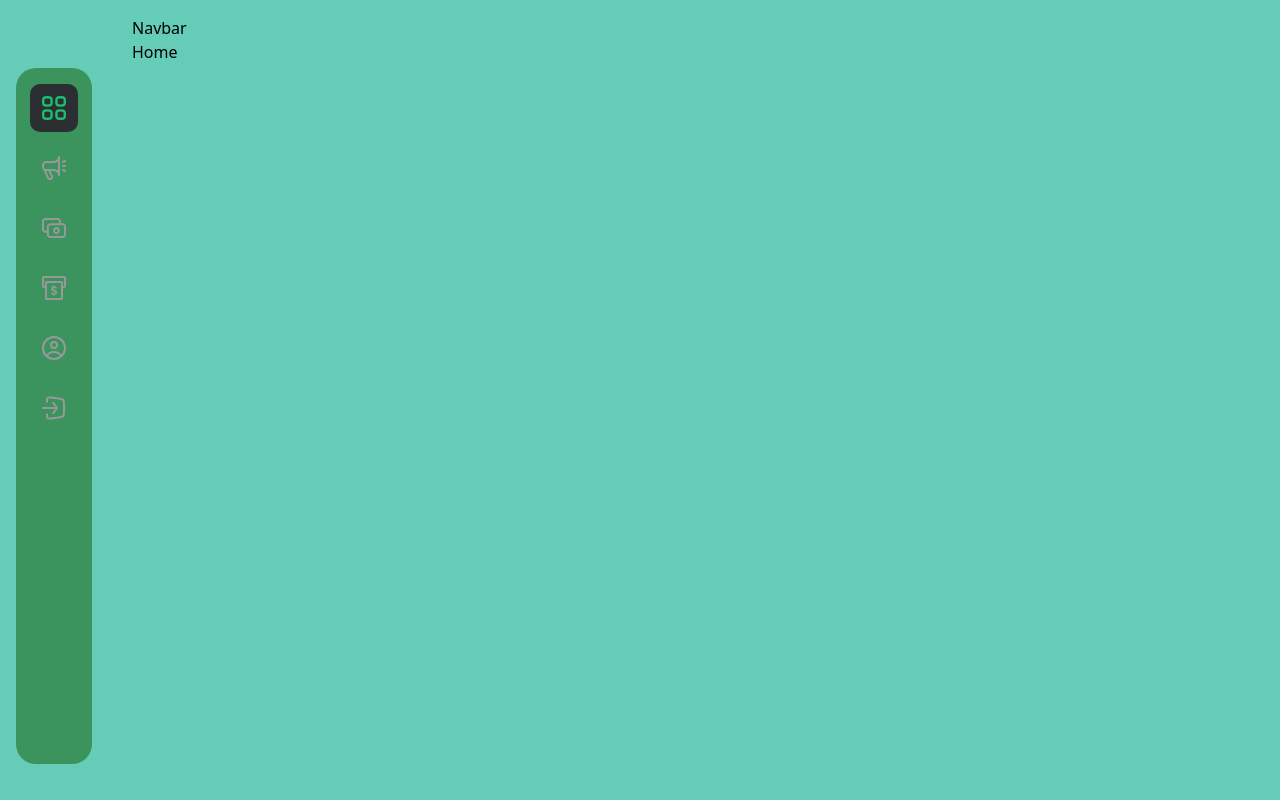
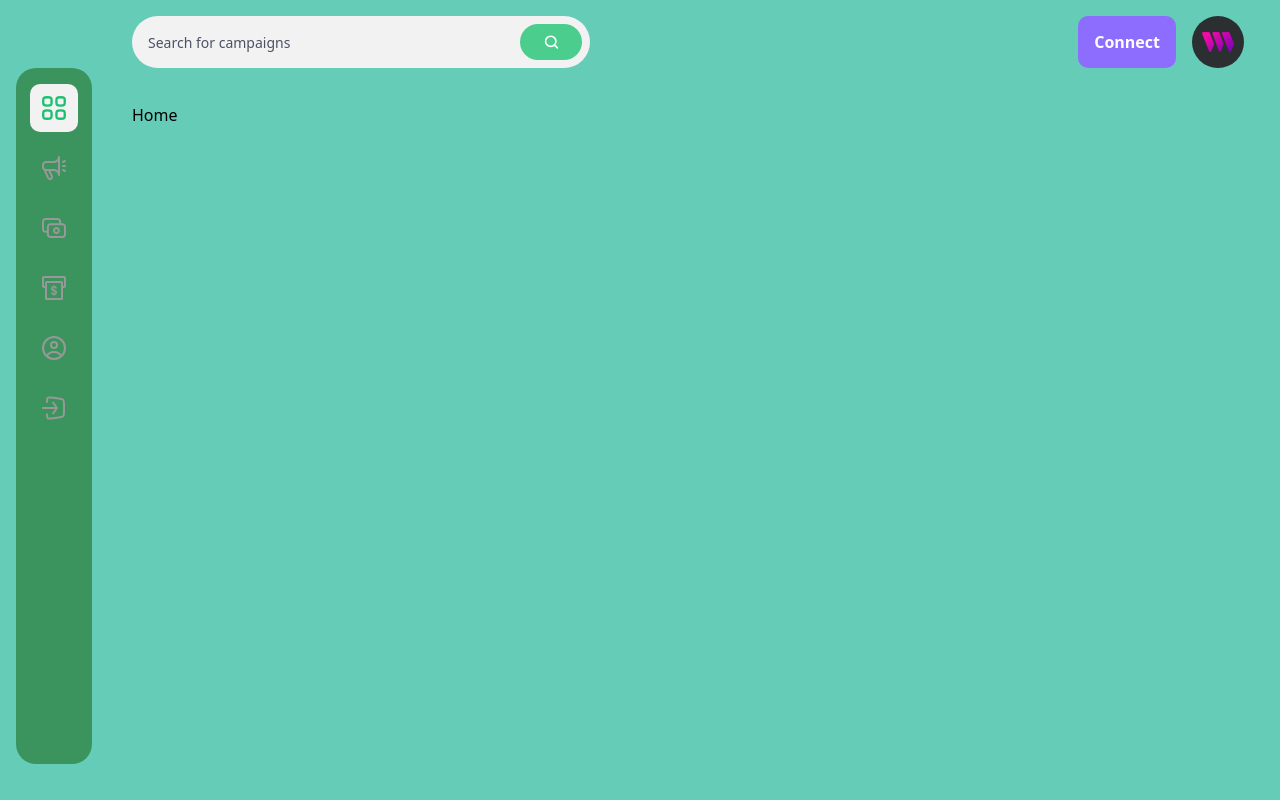
Before and after one commit to 17Melissa/crowdfunding-with-blockchain, a React (Vite) app in the folder client/: page / in a window 1280 px wide. Built offline with nearby package versions, Linux system fonts and the light colour scheme; what @thirdweb-dev/react would draw is missing.

Commit message:
add navbar

```diff
--- a/client/src/App.jsx
+++ b/client/src/App.jsx
@@ -16,9 +16,9 @@ const App = () => {
 
         <Routes>
           <Route path="/" element={<Home />} />
-          {/* <Route path="/profile" element={<Profile />} />
+          <Route path="/profile" element={<Profile />} />
           <Route path="/create-campaign" element={<CreateCampaign />} />
-          <Route path="/campaign-details/:id" element={<CampaignDetails />} /> */}
+          <Route path="/campaign-details/:id" element={<CampaignDetails />} />
         </Routes>
       </div>
     </div>
--- /dev/null
+++ b/client/src/components/CustomButton.jsx
@@ -0,0 +1,15 @@
+import React from 'react'
+
+const CustomButton = ({ btnType, title, handleClick, styles }) => {
+  return (
+    <button
+      type={btnType}
+      className={`font-epilogue font-semibold text-[16px] leading-[26px] text-white min-h-[52px] px-4 rounded-[10px] ${styles}`}
+      onClick={handleClick}
+    >
+      {title}
+    </button>
+  )
+}
+
+export default CustomButton
--- a/client/src/components/Navbar.jsx
+++ b/client/src/components/Navbar.jsx
@@ -1,9 +1,125 @@
-import React from 'react'
+import React, { useState } from "react";
+import { Link, useNavigate } from "react-router-dom";
+
+import { useStateContext } from "../context";
+import { CustomButton } from "./";
+import { logo, menu, search, thirdweb } from "../assets";
+import { navlinks } from "../constants";
 
 const Navbar = () => {
+  const navigate = useNavigate();
+  const [isActive, setIsActive] = useState("dashboard");
+  const [toggleDrawer, setToggleDrawer] = useState(false);
+  const { connect, address } = useStateContext();
+
   return (
-    <div>Navbar</div>
-  )
-}
+    <div className="flex md:flex-row flex-col-reverse justify-between mb-[35px] gap-6">
+      <div className="lg:flex-1 flex flex-row max-w-[458px] py-2 pl-4 pr-2 h-[52px] bg-[#f2f2f2] rounded-[100px]">
+        <input
+          type="text"
+          placeholder="Search for campaigns"
+          className="flex w-full font-epilogue font-normal text-[14px] placeholder:text-[#4b5264] text-white bg-transparent outline-none"
+        />
 
-export default Navbar
+        <div className="w-[72px] h-full rounded-[20px] bg-[#4acd8d] flex justify-center items-center cursor-pointer">
+          <img
+            src={search}
+            alt="search"
+            className="w-[15px] h-[15px] object-contain"
+          />
+        </div>
+      </div>
+
+      <div className="sm:flex hidden flex-row justify-end gap-4">
+        <CustomButton
+          btnType="button"
+          title={address ? "Create a campaign" : "Connect"}
+          styles={address ? "bg-[#1dc071]" : "bg-[#8c6dfd]"}
+          handleClick={() => {
+            if (address) navigate("create-campaign");
+            else "connect()";
+          }}
+        />
+
+        <Link to="/profile">
+          <div className="w-[52px] h-[52px] rounded-full bg-[#2c2f32] flex justify-center items-center cursor-pointer">
+            <img
+              src={thirdweb}
+              alt="user"
+              className="w-[60%] h-[60%] object-contain"
+            />
+          </div>
+        </Link>
+      </div>
+
+      {/* Small screen navigation */}
+      {/* <div className="sm:hidden flex justify-between items-center relative">
+        <div className="w-[40px] h-[40px] rounded-[10px] bg-[#2c2f32] flex justify-center items-center cursor-pointer">
+          <img
+            src={logo}
+            alt="user"
+            className="w-[60%] h-[60%] object-contain"
+          />
+        </div>
+
+        <img
+          src={menu}
+          alt="menu"
+          className="w-[34px] h-[34px] object-contain cursor-pointer"
+          onClick={() => setToggleDrawer((prev) => !prev)}
+        />
+
+        <div
+          className={`absolute top-[60px] right-0 left-0 bg-[#1c1c24] z-10 shadow-secondary py-4 ${
+            !toggleDrawer ? "-translate-y-[100vh]" : "translate-y-0"
+          } transition-all duration-700`}
+        >
+          <ul className="mb-4">
+            {navlinks.map((link) => (
+              <li
+                key={link.name}
+                className={`flex p-4 ${
+                  isActive === link.name && "bg-[#3a3a43]"
+                }`}
+                onClick={() => {
+                  setIsActive(link.name);
+                  setToggleDrawer(false);
+                  navigate(link.link);
+                }}
+              >
+                <img
+                  src={link.imgUrl}
+                  alt={link.name}
+                  className={`w-[24px] h-[24px] object-contain ${
+                    isActive === link.name ? "grayscale-0" : "grayscale"
+                  }`}
+                />
+                <p
+                  className={`ml-[20px] font-epilogue font-semibold text-[14px] ${
+                    isActive === link.name ? "text-[#1dc071]" : "text-[#808191]"
+                  }`}
+                >
+                  {link.name}
+                </p>
+              </li>
+            ))}
+          </ul>
+
+          <div className="flex mx-4">
+            <CustomButton
+              btnType="button"
+              title={address ? "Create a campaign" : "Connect"}
+              styles={address ? "bg-[#1dc071]" : "bg-[#8c6dfd]"}
+              handleClick={() => {
+                if (address) navigate("create-campaign");
+                else connect();
+              }}
+            />
+          </div>
+        </div>
+      </div> */}
+    </div>
+  );
+};
+
+export default Navbar;
--- a/client/src/components/Sidebar.jsx
+++ b/client/src/components/Sidebar.jsx
@@ -5,7 +5,7 @@ import { logo, sun } from '../assets';
 import { navlinks } from '../constants';
 
 const Icon = ({ styles, name, imgUrl, isActive, disabled, handleClick }) => (
-  <div className={`w-[48px] h-[48px] rounded-[10px] ${isActive && isActive === name && 'bg-[#2c2f32]'} flex justify-center items-center ${!disabled && 'cursor-pointer'} ${styles}`} onClick={handleClick}>
+  <div className={`w-[48px] h-[48px] rounded-[10px] ${isActive && isActive === name && 'bg-[#f2f2f2]'} flex justify-center items-center ${!disabled && 'cursor-pointer'} ${styles}`} onClick={handleClick}>
     {!isActive ? (
       <img src={imgUrl} alt="fund_logo" className="w-1/2 h-1/2" />
     ) : (
--- a/client/src/components/index.js
+++ b/client/src/components/index.js
@@ -1,2 +1,3 @@
 export {default as Sidebar} from './Sidebar';
 export {default as Navbar} from './Navbar';
+export { default as CustomButton } from './CustomButton';
--- /dev/null
+++ b/client/src/context/index.js
@@ -0,0 +1 @@
+export {default as useStateContext} from './useStateContext';
--- /dev/null
+++ b/client/src/context/useStateContext.jsx
@@ -0,0 +1,9 @@
+import React from 'react'
+
+const useStateContext = () => {
+  return (
+    <div>useStateContext</div>
+  )
+}
+
+export default useStateContext
--- a/client/src/index.css
+++ b/client/src/index.css
@@ -1,3 +1,18 @@
+@import url("https://fonts.googleapis.com/css2?family=Epilogue:wght@400;500;600;700&display=swap");
+
 @tailwind base;
 @tailwind components;
 @tailwind utilities;
+
+.linear-gradient {
+  background: linear-gradient(
+    179.14deg,
+    rgba(32, 18, 63, 0) -7.14%,
+    #000000 87.01%
+  );
+}
+
+input[type="date"]::-webkit-calendar-picker-indicator {
+  cursor: pointer;
+  filter: invert(0.8);
+}
```
